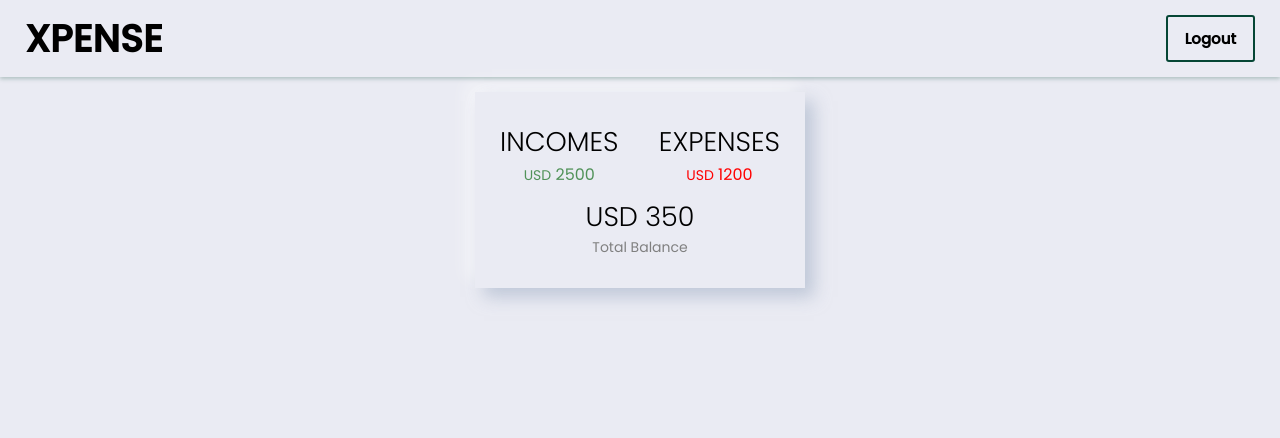
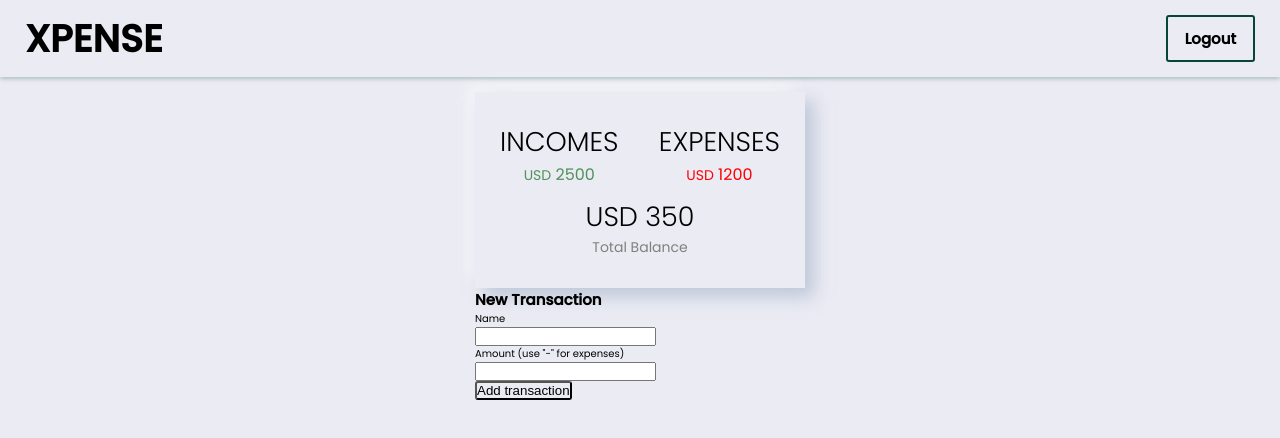
Before and after one commit to Gabito-git/Xpense, a React (Create React App) app in the folder frontend/: page / in a window 1280 px wide. Shown: the top 438 px of the page. Built offline with nearby package versions, Linux system fonts and the light colour scheme.

Commit message:
feat(front) add transaction form component to homescreen

```diff
--- a/frontend/src/screens/HomeScreen.js
+++ b/frontend/src/screens/HomeScreen.js
@@ -1,5 +1,6 @@
 import Button from "../components/Button"
 import Balance from "../components/homescreen/Balance"
+import TransactionForm from "../components/homescreen/TransactionForm"
 
 const HomeScreen = () => {
     return (
@@ -15,9 +16,8 @@ const HomeScreen = () => {
             <main className="homescreen__main">
                 <div className="homescreen__left">
                     <Balance />
-                    <div>
 
-                    </div>
+                    <TransactionForm />
                 </div>
                 <div className="homescreen__right">
 
```
